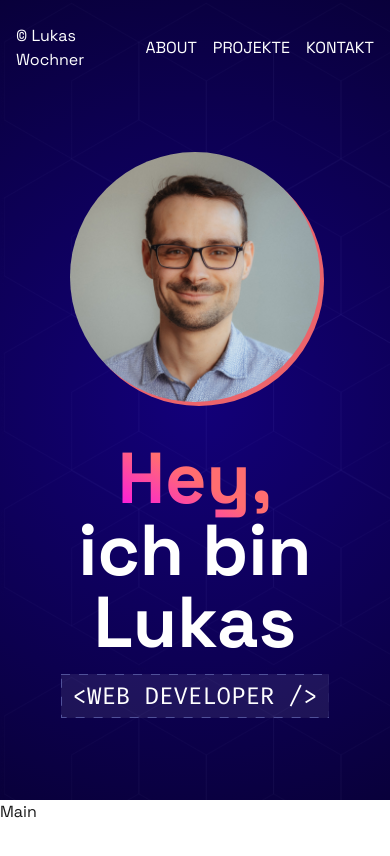
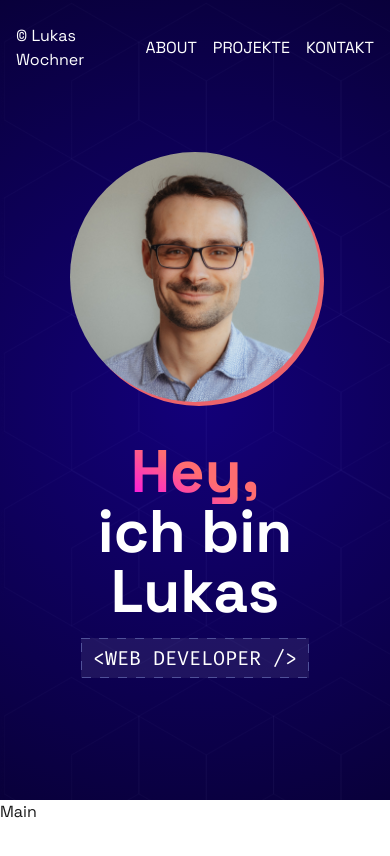
Before and after one commit to MrDigii/portfolio-web, a Next.js app: page / in a window 390 px wide. Shown: the top 856 px of the page. Built offline with nearby package versions, Linux system fonts and the light colour scheme.

Commit message:
fix: improving mobile styles of Intro

```diff
--- a/components/blocks/DashedTextbox.tsx
+++ b/components/blocks/DashedTextbox.tsx
@@ -23,7 +23,7 @@ const DashedTextbox: FC<{ className?: string; text?: string }> = ({
                     strokeDasharray="9 9"
                 />
             </svg>
-            <p className="inline-block py-1.5 px-3 font-mono text-2xl">
+            <p className="inline-block py-1.5 px-3 font-mono text-xl md:text-2xl">
                 {text}
             </p>
         </div>
--- a/components/sections/Intro.tsx
+++ b/components/sections/Intro.tsx
@@ -22,7 +22,7 @@ const Intro: FC<{
             {title && (
                 <div className="text-center md:text-right space-y-4">
                     <h1
-                        className="font-sans font-bold text-7xl"
+                        className="font-sans font-bold text-6xl md:text-7xl"
                         dangerouslySetInnerHTML={{ __html: title }}
                     />
                     {subtitle && <DashedTextbox text={subtitle} />}
@@ -34,7 +34,7 @@ const Intro: FC<{
                     alt={avatar.alt || 'Avatar'}
                     width={300}
                     height={300}
-                    className="flex-[0_0_250px] size-62.5 md:flex-[0_0_300px] md:size-75 rounded-full overflow-hidden drop-shadow-primary"
+                    className="w-62.5 h-auto md:flex-[0_0_300px] md:w-75 rounded-full overflow-hidden drop-shadow-primary"
                 />
             )}
         </section>
```
